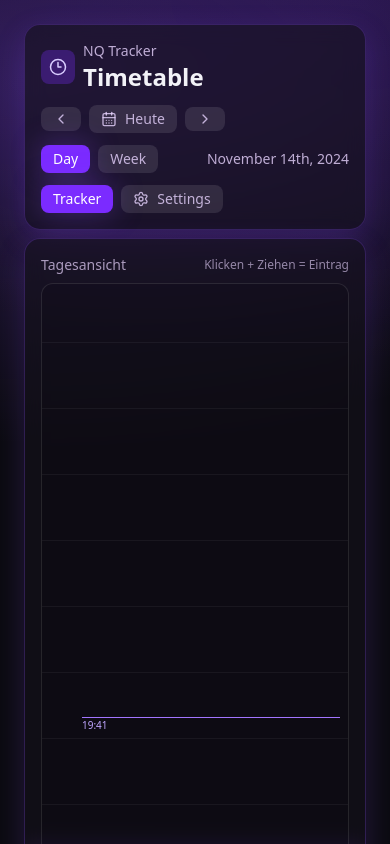
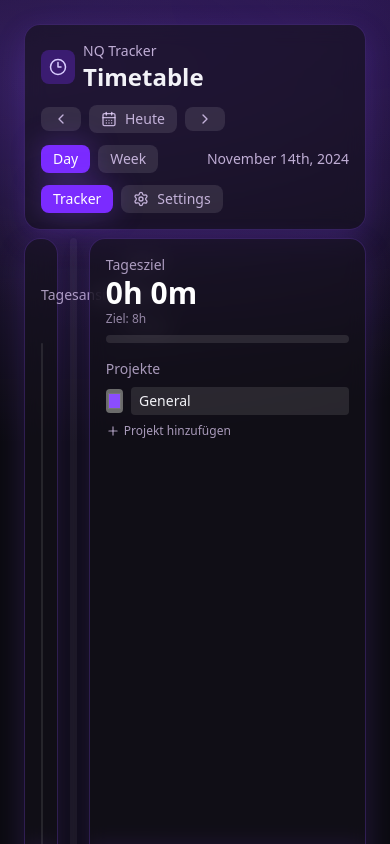
Before and after one commit to Qu3ntinS/NQ-Tracker, a React (Create React App) app: page / in a window 390 px wide. Shown: the top 844 px of the page. Built offline with nearby package versions, Linux system fonts and the light colour scheme.

Commit message:
UX: drag modal fix, compact entries, resizable sidebar

```diff
--- a/src/App.js
+++ b/src/App.js
@@ -88,6 +88,8 @@ function App() {
   const [settings, setSettings] = useState({ minEntryMinutes: minEntryDefault, dailyGoalHours: dailyGoalDefault });
   const [selectedEntry, setSelectedEntry] = useState(null);
   const [updateStatus, setUpdateStatus] = useState("");
+  const [sidebarWidth, setSidebarWidth] = useState(320);
+  const [resizing, setResizing] = useState(false);
 
   useEffect(() => {
     (async () => {
@@ -105,6 +107,21 @@ function App() {
       setTimeout(() => setUpdateStatus("") , 4000);
     });
   }, []);
+
+  useEffect(() => {
+    const onMove = (e) => {
+      if (!resizing) return;
+      const width = Math.max(260, Math.min(520, window.innerWidth - e.clientX));
+      setSidebarWidth(width);
+    };
+    const onUp = () => setResizing(false);
+    window.addEventListener("mousemove", onMove);
+    window.addEventListener("mouseup", onUp);
+    return () => {
+      window.removeEventListener("mousemove", onMove);
+      window.removeEventListener("mouseup", onUp);
+    };
+  }, [resizing]);
 
   const loadEntries = async (rangeStart, rangeEnd) => {
     const items = await api.listEntries(rangeStart, rangeEnd);
@@ -182,8 +199,8 @@ function App() {
           }}
         />
       ) : (
-        <div className="grid grid-cols-1 lg:grid-cols-[1fr_320px] gap-4">
-          <div className="glass rounded-2xl p-4">
+        <div className="flex gap-3">
+          <div className="glass rounded-2xl p-4 flex-1 min-w-0">
             {view === "day" ? (
               <DayView
                 date={date}
@@ -214,7 +231,13 @@ function App() {
             )}
           </div>
 
-          <div className="glass rounded-2xl p-4 space-y-4">
+          <div
+            className={classNames("w-2 cursor-col-resize rounded-md", resizing ? "bg-brand-500/40" : "bg-white/5 hover:bg-white/10")}
+            onMouseDown={() => setResizing(true)}
+            title="Sidebar Größe ändern"
+          />
+
+          <div className="glass rounded-2xl p-4 space-y-4" style={{ width: sidebarWidth, minWidth: 260 }}>
             <div>
               <div className="text-sm text-purple-200/70">Tagesziel</div>
               <div className={classNames("text-3xl font-semibold", goalReached ? "text-green-400" : "text-white")}>
@@ -274,6 +297,7 @@ function DayView({ date, entries, settings, projects, onCreate, onUpdate, onSele
   const [dragging, setDragging] = useState(false);
   const [dragStart, setDragStart] = useState(null);
   const [dragCurrent, setDragCurrent] = useState(null);
+  const justInteractedRef = useRef(false);
 
   useEffect(() => {
     const now = new Date();
@@ -382,13 +406,16 @@ function DayView({ date, entries, settings, projects, onCreate, onUpdate, onSele
                 dragAxis="y"
                 enableResizing={{ top: true, bottom: true, left: false, right: false }}
                 grid={[1, settings.minEntryMinutes * minuteHeight]}
+                onDragStart={() => { justInteractedRef.current = true; }}
                 onDragStop={(_, d) => {
                   const mins = Math.round(d.y / minuteHeight / settings.minEntryMinutes) * settings.minEntryMinutes;
                   const ns = new Date(date); ns.setHours(0, mins, 0, 0);
                   const duration = differenceInMinutes(end, start);
                   const ne = new Date(ns); ne.setMinutes(ne.getMinutes() + duration);
                   onUpdate(entry.id, { start: ns.toISOString(), end: ne.toISOString() });
+                  setTimeout(() => { justInteractedRef.current = false; }, 120);
                 }}
+                onResizeStart={() => { justInteractedRef.current = true; }}
                 onResizeStop={(_, __, ref, ___, position) => {
                   const newHeight = ref.offsetHeight;
                   const mins = Math.round(position.y / minuteHeight / settings.minEntryMinutes) * settings.minEntryMinutes;
@@ -396,14 +423,17 @@ function DayView({ date, entries, settings, projects, onCreate, onUpdate, onSele
                   const ns = new Date(date); ns.setHours(0, mins, 0, 0);
                   const ne = new Date(ns); ne.setMinutes(ne.getMinutes() + dur);
                   onUpdate(entry.id, { start: ns.toISOString(), end: ne.toISOString() });
+                  setTimeout(() => { justInteractedRef.current = false; }, 120);
                 }}
-                onClick={(e) => { e.stopPropagation(); onSelect(entry); }}
+                onClick={(e) => { e.stopPropagation(); if (justInteractedRef.current) return; onSelect(entry); }}
                 className="entry-card rounded-xl bg-gradient-to-br from-brand-600/70 to-brand-800/60 border border-white/20 shadow-glass text-white"
               >
-                <div className="p-2 text-xs">
-                  <div className="font-medium">{projects.find(p => p.id === entry.projectId)?.name || "Projekt"}</div>
-                  <div className="opacity-80">{format(start, "HH:mm")} – {format(end, "HH:mm")} · {durationMin}m</div>
-                  {entry.comment && <div className="opacity-70 truncate">{entry.comment}</div>}
+                <div className={classNames("p-2 text-xs", durationMin <= 15 && "py-1")}
+                     title={`${projects.find(p => p.id === entry.projectId)?.name || "Projekt"} · ${format(start, "HH:mm")}–${format(end, "HH:mm")}`}
+                >
+                  <div className={classNames("font-medium truncate", durationMin <= 15 && "text-[11px]")}>{projects.find(p => p.id === entry.projectId)?.name || "Projekt"}</div>
+                  <div className={classNames("opacity-80 truncate", durationMin <= 15 && "text-[10px]")}>{format(start, "HH:mm")} – {format(end, "HH:mm")}</div>
+                  {durationMin > 15 && entry.comment && <div className="opacity-70 truncate">{entry.comment}</div>}
                 </div>
               </Rnd>
             );
```
